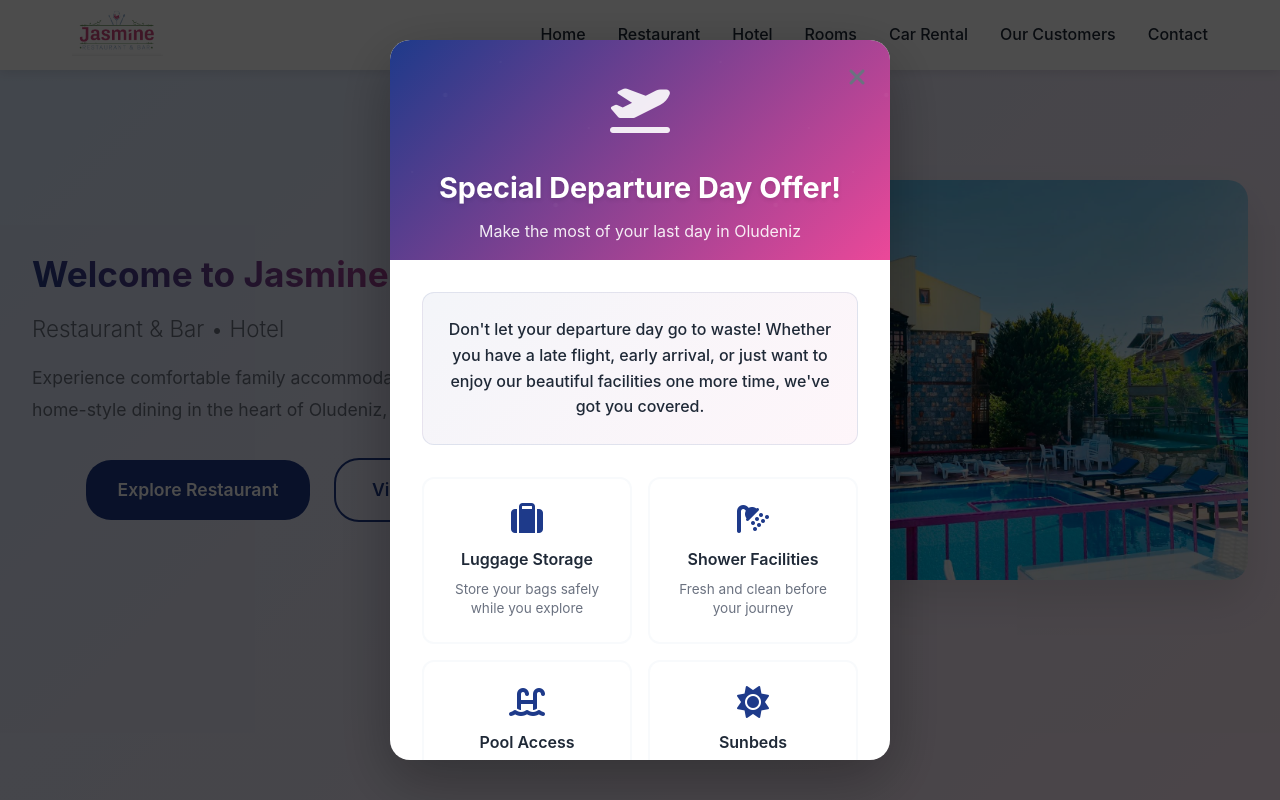
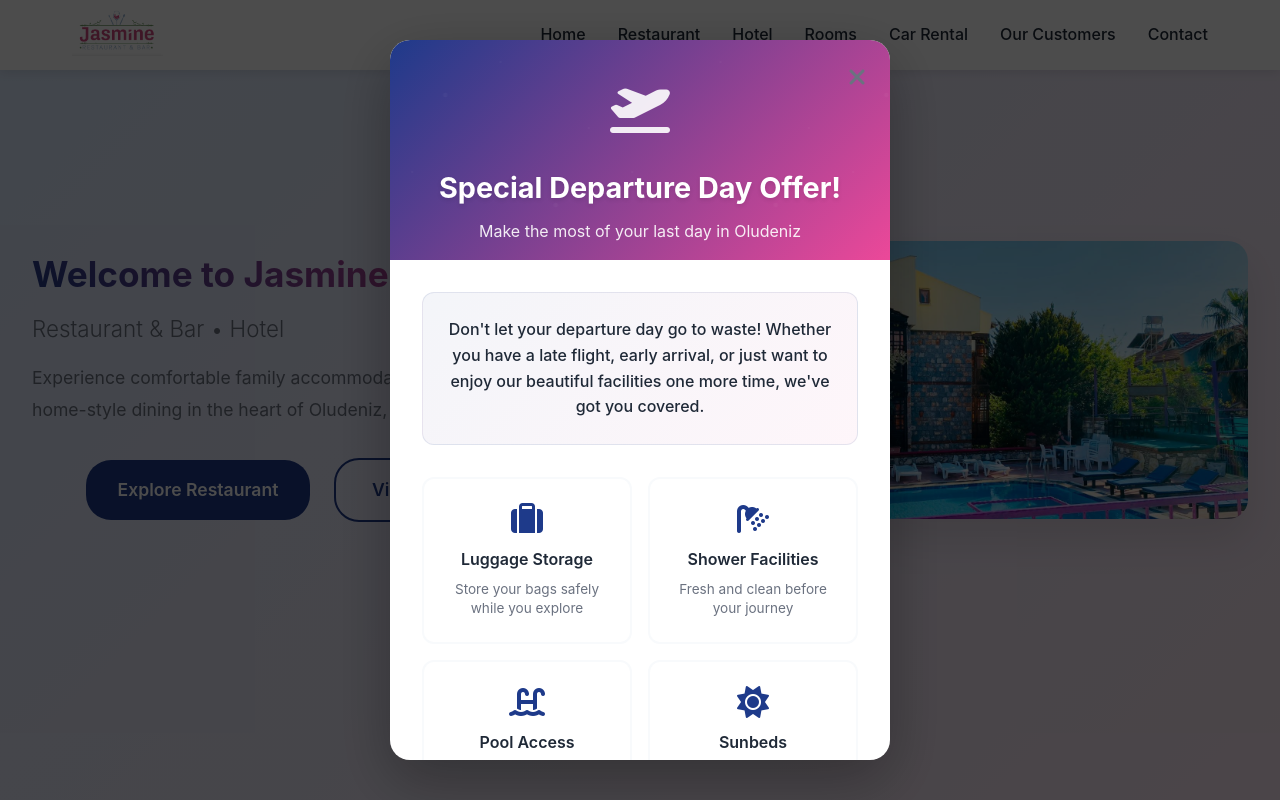
Before and after one commit to Silcfcr/JasmineOludeniz, a React (Create React App) app: page / in a window 1280 px wide. Shown: the top 800 px of the page. Built offline with nearby package versions, Linux system fonts and the light colour scheme.

Commit message:
Make hero image height match the text content height in opposite column

```diff
--- a/src/App.css
+++ b/src/App.css
@@ -244,13 +244,14 @@ body {
     padding: 3rem 3rem 4rem 3rem;
     margin: 0 auto;
     display: flex;
-    align-items: center;
+    align-items: stretch;
     justify-content: center;
+    min-height: 500px;
 }
 
 .hero-image img {
     width: 100%;
-    height: 600px;
+    height: 100%;
     object-fit: cover;
     border-radius: 20px;
     box-shadow: 0 20px 40px rgba(0, 0, 0, 0.1);
@@ -1669,8 +1670,12 @@ section:first-of-type {
         padding: 2rem 2rem 2.5rem 2rem;
     }
 
+    .hero-image {
+        min-height: 350px;
+    }
+
     .hero-image img {
-        height: 400px;
+        height: 100%;
     }
 
     .hero-text h1 {
@@ -1852,8 +1857,12 @@ section:first-of-type {
         padding: 1.5rem 1rem 2rem 1rem;
     }
 
+    .hero-image {
+        min-height: 300px;
+    }
+
     .hero-image img {
-        height: 350px;
+        height: 100%;
     }
 
     .hero-text h1 {
```
